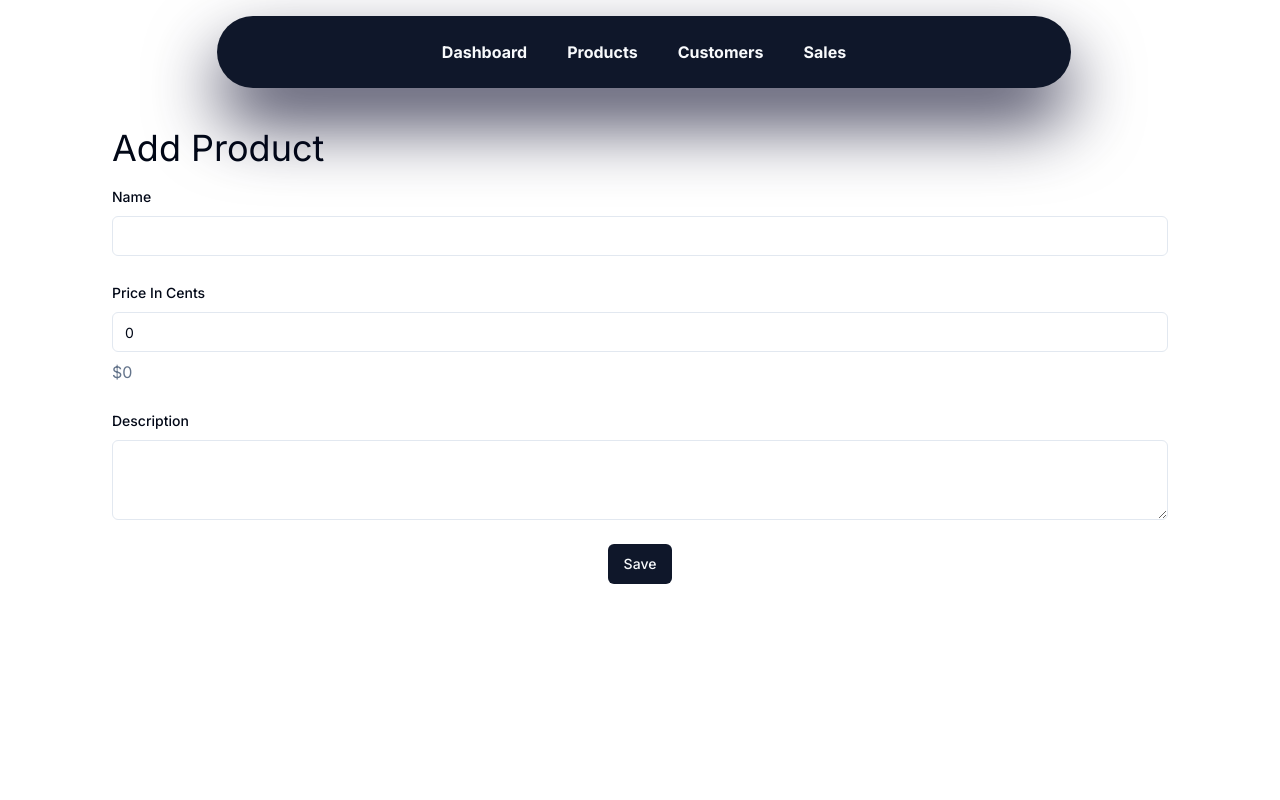
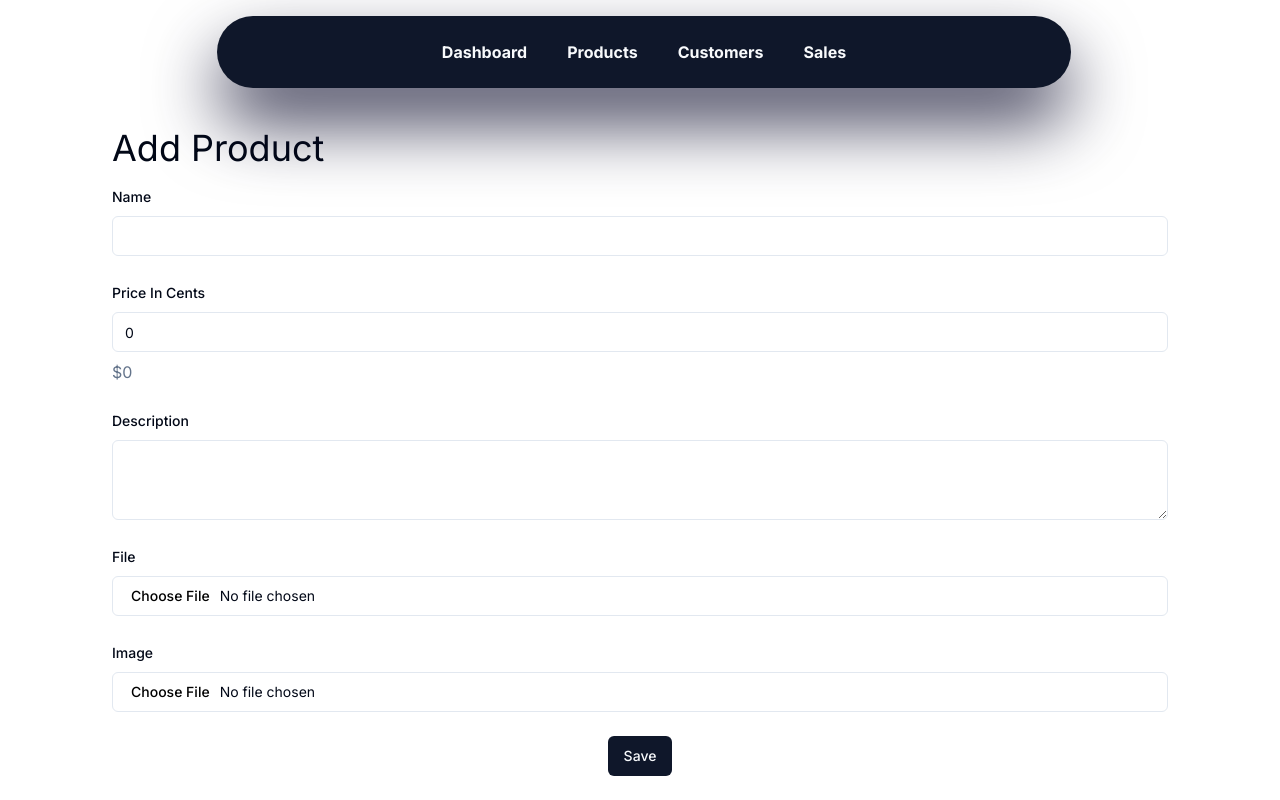
Before and after one commit to himanshuoli18/e-commerce, a Next.js app: page /admin/products/new in a window 1280 px wide. Built offline with nearby package versions, Linux system fonts and the light colour scheme.

Commit message:
updated code null issue 2

```diff
--- a/src/app/admin/products/_components/ProductForm.tsx
+++ b/src/app/admin/products/_components/ProductForm.tsx
@@ -1,3 +1,5 @@
+"use client"
+
 import { Button } from "@/components/ui/button"
 import { Input } from "@/components/ui/input"
 import { Label } from "@/components/ui/label"
@@ -21,7 +23,7 @@ export function ProductForm({ product }: { product?: Product | null }) {
 
   // Use useFormState to manage form state and actions
   const [error, action] = useFormState(
-    product == null ? addProduct : updateProduct.bind(null, product.id),
+    product == null ? addProduct : updateProduct.bind(null, product?.id),
     {}
   )
 
@@ -78,17 +80,18 @@ export function ProductForm({ product }: { product?: Product | null }) {
           <div className="text-destructive">{error.description}</div>
         )}
       </div>
-      {product && ( // Check if product is defined
-        <>
       <div className="space-y-2">
         <Label htmlFor="file">File</Label>
         <Input type="file" id="file" name="file" required={product == null} />
+        {product != null && (
           <div className="text-muted-foreground">{product.filePath}</div>
+        )}
         {error.file && <div className="text-destructive">{error.file}</div>}
       </div>
       <div className="space-y-2">
         <Label htmlFor="image">Image</Label>
         <Input type="file" id="image" name="image" required={product == null} />
+        {product != null && (
           <Image
             src={product.imagePath}
             width={500}
@@ -96,10 +99,9 @@ export function ProductForm({ product }: { product?: Product | null }) {
             className="w-full h-auto"
             alt="Product Image"
           />
+        )}
         {error.image && <div className="text-destructive">{error.image}</div>}
       </div>
-        </>
-      )}
       <div className="flex justify-center">
         <SubmitButton />
       </div>
```
Lines whose indentation alone changed are shown as unchanged.
